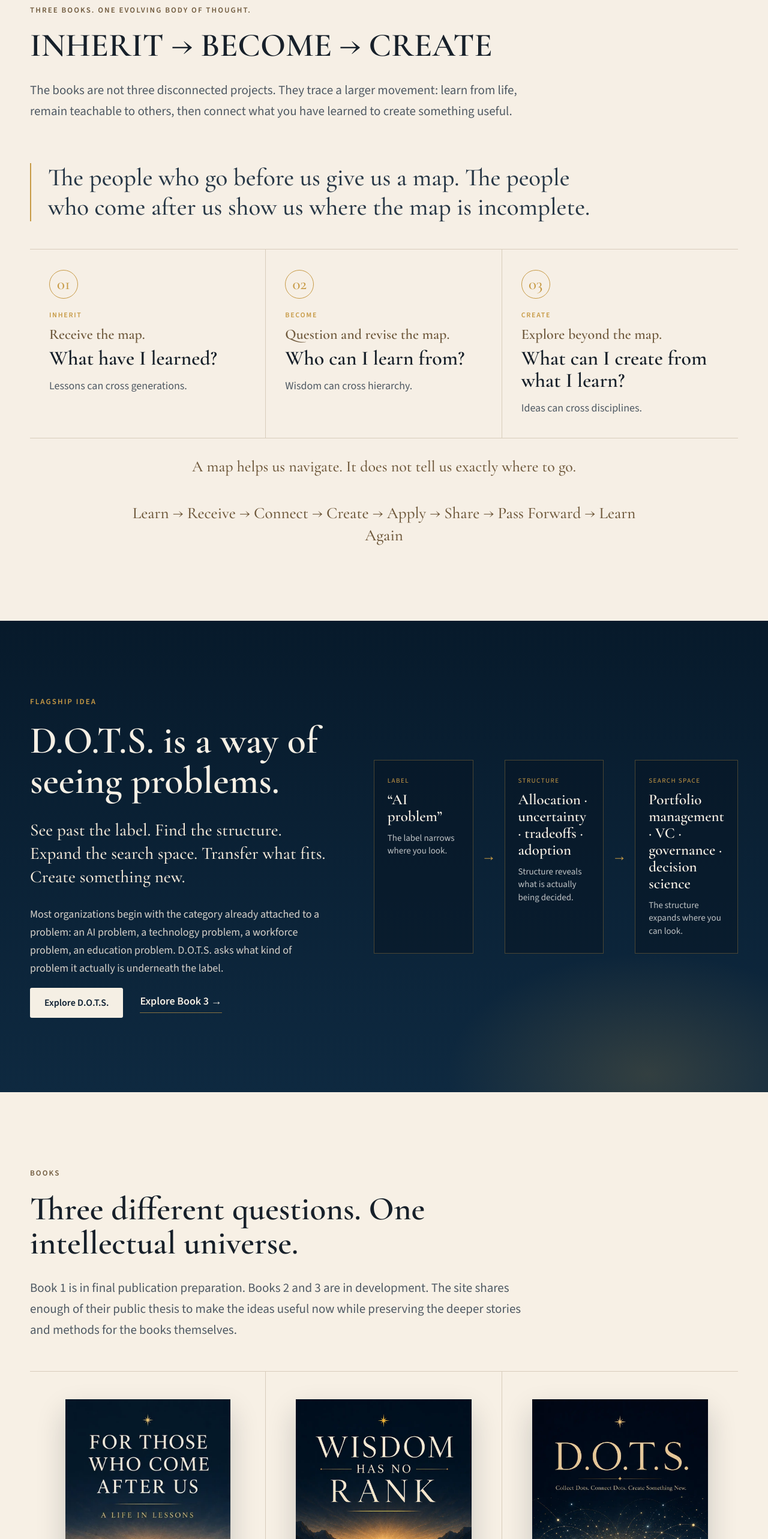
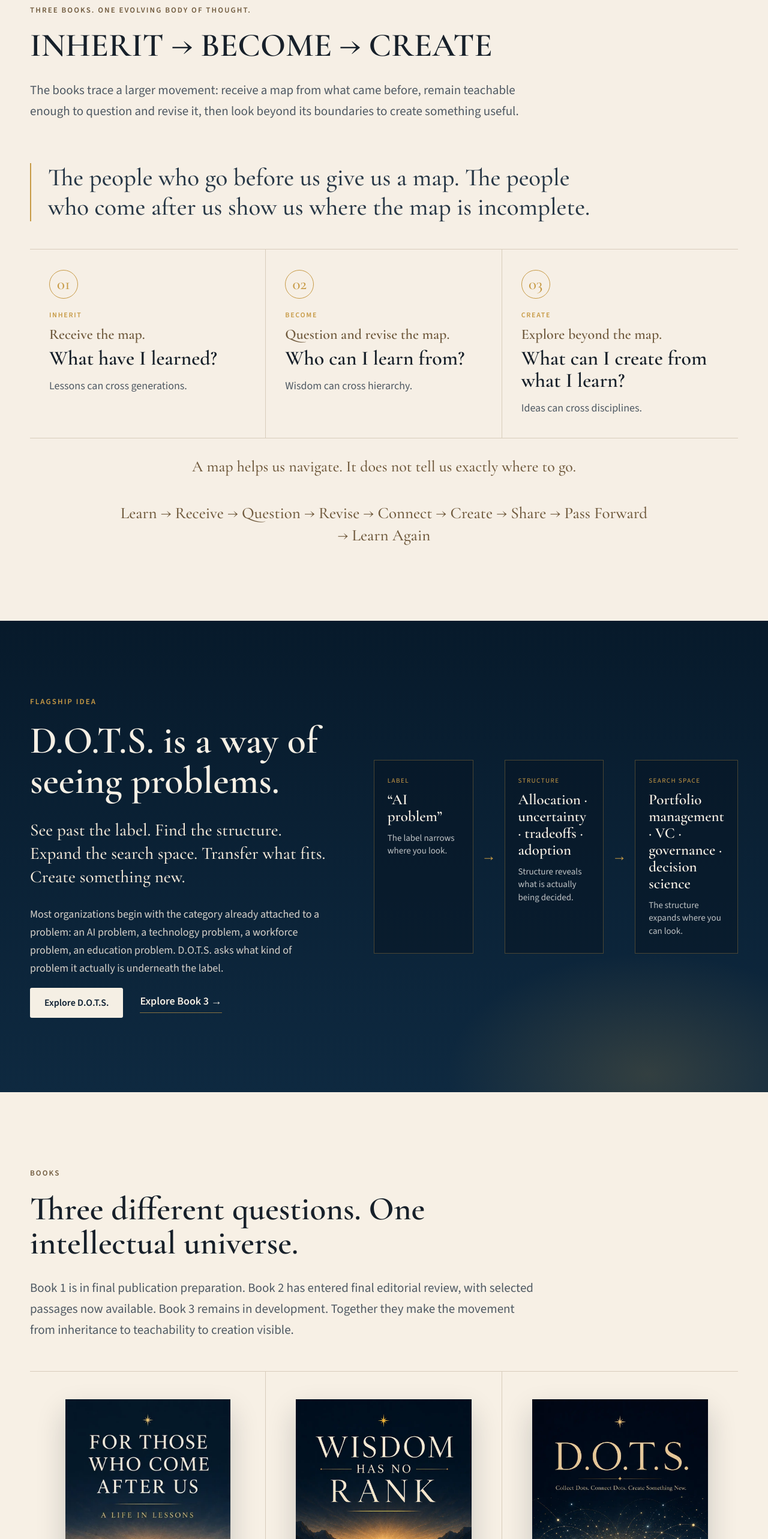
Before and after one commit to darrendang/darrendang-com, a Next.js app: page / in a window 1280 px wide. Shown: the part 1740-4306 px from the top of the page at 60% size. Built offline with nearby package versions, Linux system fonts and the light colour scheme.

Commit message:
Reveal Book 2 final editorial stage on homepage

```diff
--- a/app/page.tsx
+++ b/app/page.tsx
@@ -19,7 +19,7 @@ const books = [
   },
   {
     number: "02",
-    status: "In development",
+    status: "Final Editorial Stage",
     title: "Wisdom Has No Rank",
     subtitle: "",
     cover: "/images/wisdom-has-no-rank-cover.webp",
@@ -29,8 +29,8 @@ const books = [
     mapAction: "Question and revise the map.",
     question: "Who can I learn from?",
     bridge: "Wisdom can cross hierarchy.",
-    copy: "Experience matters. Expertise matters. Responsibility matters. Rank matters. None gives us a monopoly on wisdom.",
-    detail: "Teachability · Reciprocity · Listening · Reflection · Change",
+    copy: "Book 1 asks what we can learn from the lives before us. Book 2 asks whether we remain teachable when wisdom comes from someone younger, more junior, closer to us, or simply unexpected.",
+    detail: "Six-part manuscript · Selected excerpts available",
   },
   {
     number: "03",
@@ -50,7 +50,7 @@ const books = [
 ];
 
 const ideas = [
-  ["Learning & Innovation", "D.O.T.S. is a way of seeing problems.", "The label narrows where we look. The structure expands where we can look."],
+  ["Learning & Innovation", "D.O.T.S. is a way of seeing problems.", "The label narrows where you look. The structure expands where you can look."],
   ["Leadership", "Wisdom Has No Rank.", "Useful insight does not become less true because it came from someone younger, more junior, or outside the expected hierarchy."],
   ["Technology & AI", "Automate the Repetition. Preserve Human Judgment.", "Technology is most useful when it removes mechanical work without pretending that every decision is mechanical."],
   ["Learning & Scale", "Make Knowledge Travel.", "What we make understandable, reusable, and shareable can become someone else's starting point."],
@@ -189,7 +189,7 @@ export default function Home() {
             <div className="section-intro compact">
               <div className="eyebrow bronze">Three books. One evolving body of thought.</div>
               <h2>INHERIT → BECOME → CREATE</h2>
-              <p className="lead">The books are not three disconnected projects. They trace a larger movement: learn from life, remain teachable to others, then connect what you have learned to create something useful.</p>
+              <p className="lead">The books trace a larger movement: receive a map from what came before, remain teachable enough to question and revise it, then look beyond its boundaries to create something useful.</p>
             </div>
             <blockquote className="trilogy-map-quote">The people who go before us give us a map. The people who come after us show us where the map is incomplete.</blockquote>
             <div className="system-arc">
@@ -204,7 +204,7 @@ export default function Home() {
               ))}
             </div>
             <p className="map-not-script">A map helps us navigate. It does not tell us exactly where to go.</p>
-            <p className="system-loop">Learn → Receive → Connect → Create → Apply → Share → Pass Forward → Learn Again</p>
+            <p className="system-loop">Learn → Receive → Question → Revise → Connect → Create → Share → Pass Forward → Learn Again</p>
           </div>
         </section>
 
@@ -235,7 +235,7 @@ export default function Home() {
             <div className="section-intro compact">
               <div className="eyebrow bronze">Books</div>
               <h2>Three different questions. One intellectual universe.</h2>
-              <p className="lead">Book 1 is in final publication preparation. Books 2 and 3 are in development. The site shares enough of their public thesis to make the ideas useful now while preserving the deeper stories and methods for the books themselves.</p>
+              <p className="lead">Book 1 is in final publication preparation. Book 2 has entered final editorial review, with selected passages now available. Book 3 remains in development. Together they make the movement from inheritance to teachability to creation visible.</p>
             </div>
             <div className="book-cards">
               {books.map((book) => (
@@ -255,6 +255,9 @@ export default function Home() {
                       <Link className="text-link" href={book.href}>Explore the book →</Link>
                       {book.number === "01" && (
                         <Link className="text-link book-song-link" href="/books/for-those-who-come-after-us/#song">Listen to the song →</Link>
+                      )}
+                      {book.number === "02" && (
+                        <Link className="text-link book-song-link" href="/books/wisdom-has-no-rank/#inside-book-2">Read excerpts →</Link>
                       )}
                     </div>
                   </div>
```
